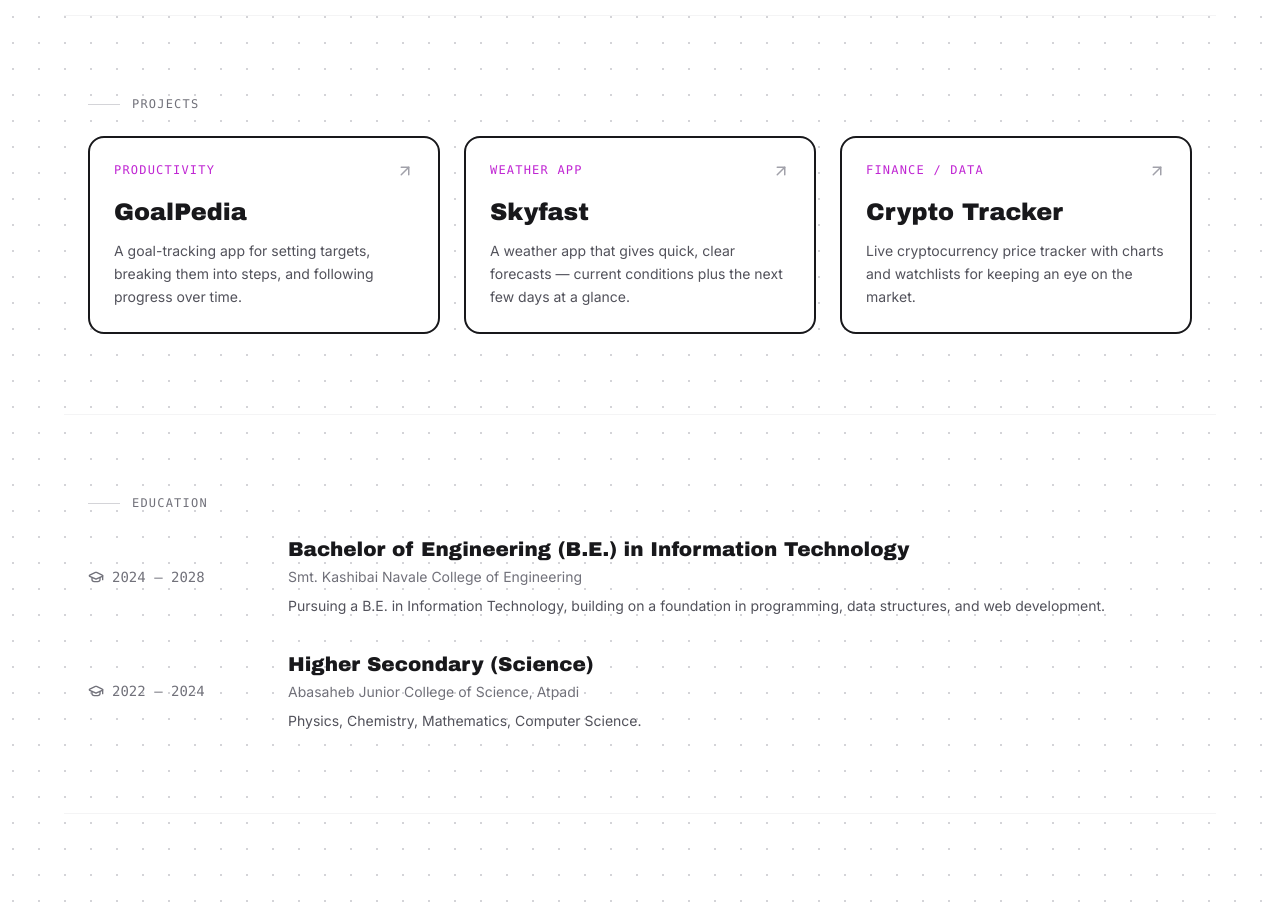
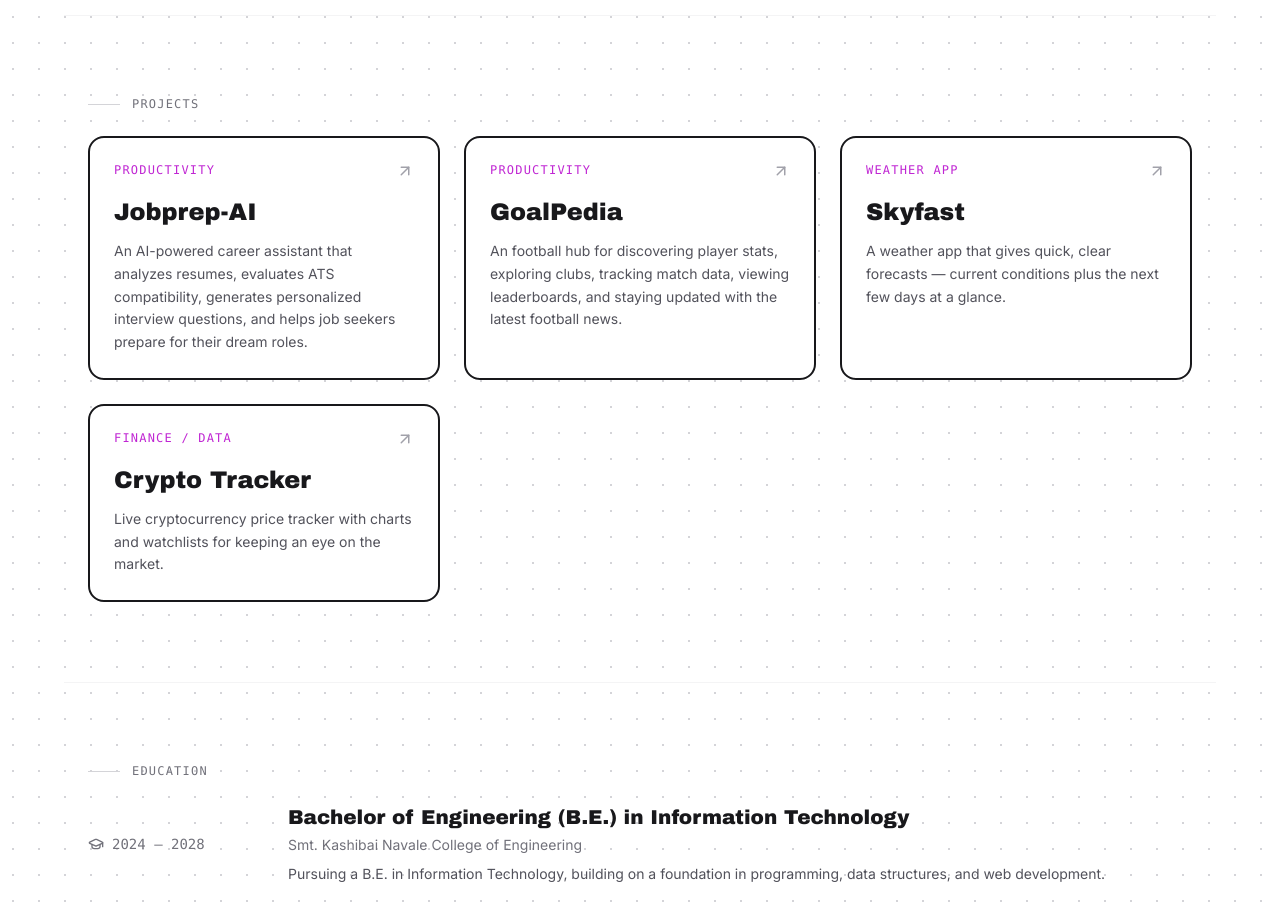
Before and after one commit to RAFIKULMONDAL/My-portfolio, a React (Vite) app: page / in a window 1280 px wide. Shown: the part 1400-2311 px from the top of the page. Built offline with nearby package versions, Linux system fonts and the light colour scheme.

Commit message:
added jobprep-Ai to data.js

```diff
--- a/src/data.js
+++ b/src/data.js
@@ -41,13 +41,20 @@ export const SKILLS = [
 
 export const PROJECTS = [
   {
+    name: "Jobprep-AI",
+    tag: "Productivity",
+    description:
+      "An AI-powered career assistant that analyzes resumes, evaluates ATS compatibility, generates personalized interview questions, and helps job seekers prepare for their dream roles.",
+    link: "jobprep-ai-three.vercel.app/",
+  },
+  {
     name: "GoalPedia",
     tag: "Productivity",
     description:
-      "A goal-tracking app for setting targets, breaking them into steps, and following progress over time.",
+      "An  football hub for discovering player stats, exploring clubs, tracking match data, viewing leaderboards, and staying updated with the latest football news.",
     link: "https://goalpedia-mu.vercel.app/",
   },
-   {
+  {
     name: "Skyfast",
     tag: "Weather app",
     description:
```
